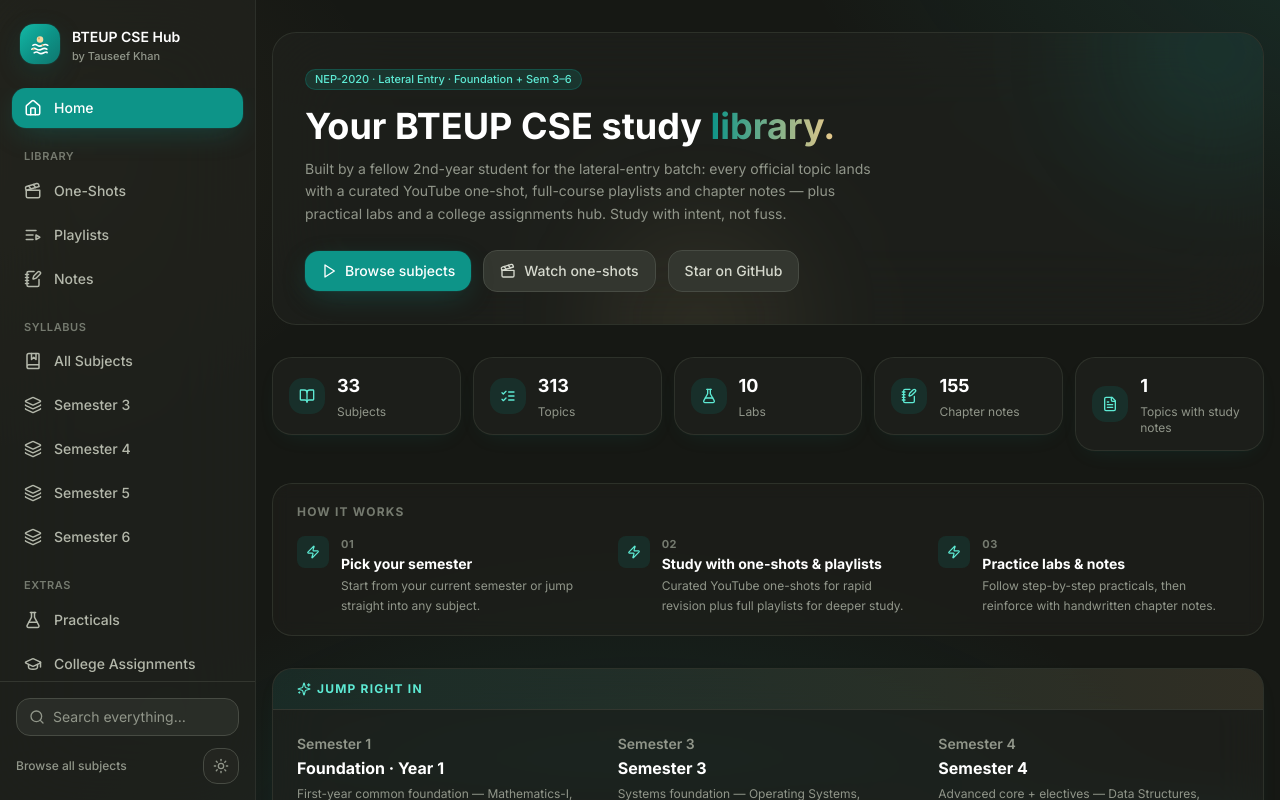
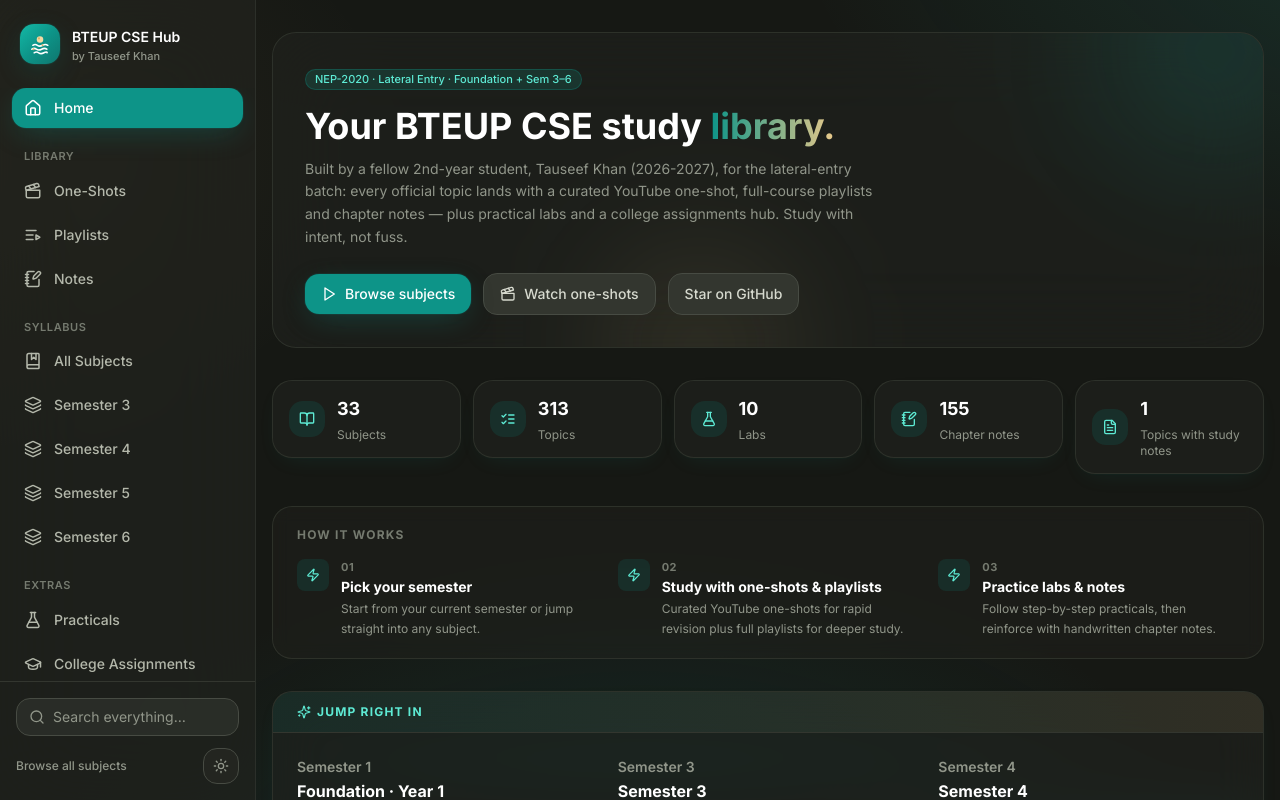
Before and after one commit to Tauseef666-ctrl/2nd-year-lateral, a React (Vite) app: page / in a window 1280 px wide. Shown: the top 800 px of the page. Built offline with nearby package versions, Linux system fonts and the light colour scheme.

Commit message:
feat: credit Tauseef Khan (2026-2027) on home page note

```diff
--- a/src/pages/Home.tsx
+++ b/src/pages/Home.tsx
@@ -101,9 +101,10 @@ export default function Home() {
             </span>
           </h1>
           <p className="mt-3 max-w-xl text-sm leading-relaxed text-ink-500 dark:text-ink-400">
-            Built by a fellow 2nd-year student for the lateral-entry batch: every official topic
-            lands with a curated YouTube one-shot, full-course playlists and chapter notes — plus
-            practical labs and a college assignments hub. Study with intent, not fuss.
+            Built by a fellow 2nd-year student, Tauseef Khan (2026-2027), for the lateral-entry
+            batch: every official topic lands with a curated YouTube one-shot, full-course
+            playlists and chapter notes — plus practical labs and a college assignments hub. Study
+            with intent, not fuss.
           </p>
           <div className="mt-6 flex flex-wrap items-center gap-3">
             <Link
```
